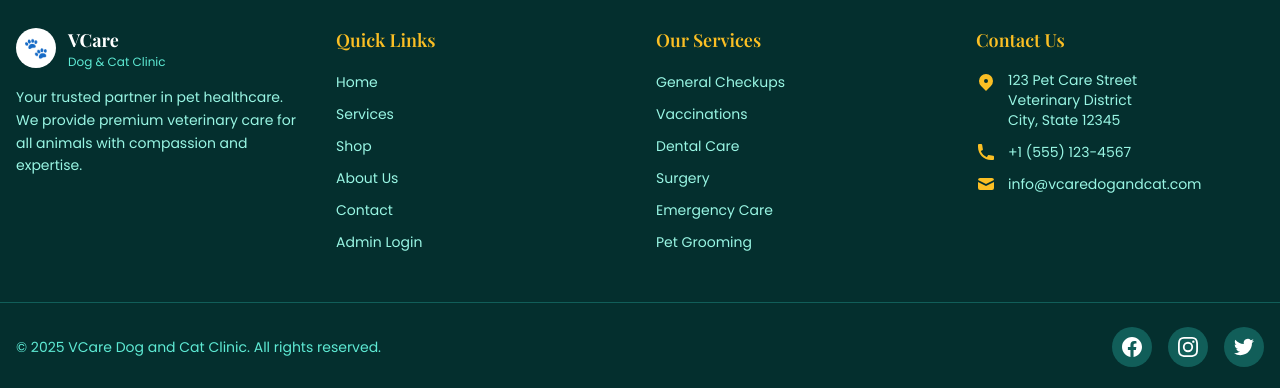
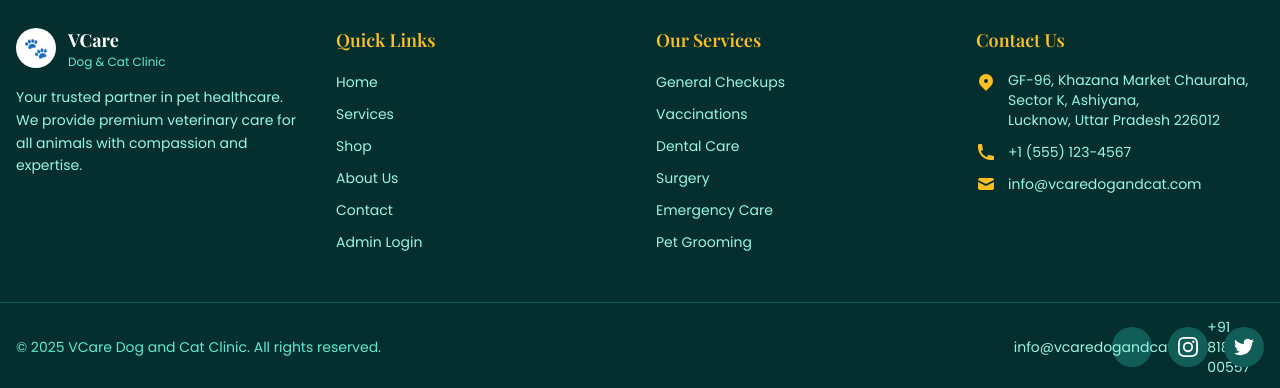
Before and after one commit to ratna3/VCaredogandcatclinic, a Next.js app: page /shop in a window 1280 px wide. Shown: the part 936-1324 px from the top of the page. Built offline with nearby package versions, Linux system fonts and the light colour scheme; no server answers; the database is empty.

Commit message:
Update: Top Secret

```diff
--- a/src/app/page.tsx
+++ b/src/app/page.tsx
@@ -280,11 +280,11 @@ export default function HomePage() {
               Book Appointment Now
             </Link>
             <a
-              href="tel:+15551234567"
+              href="tel:+918188000557"
               className="px-8 py-4 bg-white text-royal-900 font-semibold rounded-lg
                          hover:bg-royal-50 transition-all duration-300"
             >
-              Call: +1 (555) 123-4567
+              Call: +91 81880 00557
             </a>
           </div>
         </div>
--- a/src/components/Footer.tsx
+++ b/src/components/Footer.tsx
@@ -90,10 +90,10 @@ export default function Footer() {
                     clipRule="evenodd"
                   />
                 </svg>
-                <span className="text-royal-200 text-sm">
-                  123 Pet Care Street<br />
-                  Veterinary District<br />
-                  City, State 12345
+                  <span className="text-royal-200 text-sm">
+                    GF-96, Khazana Market Chauraha,<br />
+                    Sector K, Ashiyana,<br />
+                    Lucknow, Uttar Pradesh 226012
                 </span>
               </li>
               <li className="flex items-center gap-3">
@@ -136,9 +136,8 @@ export default function Footer() {
                            hover:bg-gold-500 transition-colors duration-200"
                 aria-label="Facebook"
               >
-                <svg className="w-5 h-5" fill="currentColor" viewBox="0 0 24 24">
-                  <path d="M24 12.073c0-6.627-5.373-12-12-12s-12 5.373-12 12c0 5.99 4.388 10.954 10.125 11.854v-8.385H7.078v-3.47h3.047V9.43c0-3.007 1.792-4.669 4.533-4.669 1.312 0 2.686.235 2.686.235v2.953H15.83c-1.491 0-1.956.925-1.956 1.874v2.25h3.328l-.532 3.47h-2.796v8.385C19.612 23.027 24 18.062 24 12.073z" />
-                </svg>
+                <span className="text-royal-200 text-sm">info@vcaredogandcat.com</span>
+                <span className="text-royal-200 text-sm">+91 81880 00557</span>
               </a>
               <a
                 href="#"
```
Also changed, not shown: 1 other file (tests, documents, lock files or other folders).
